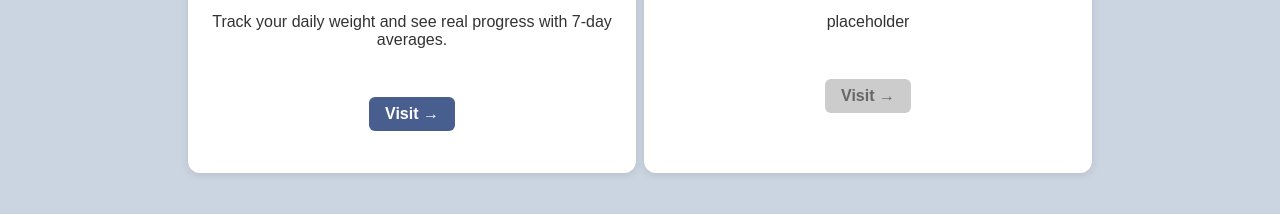
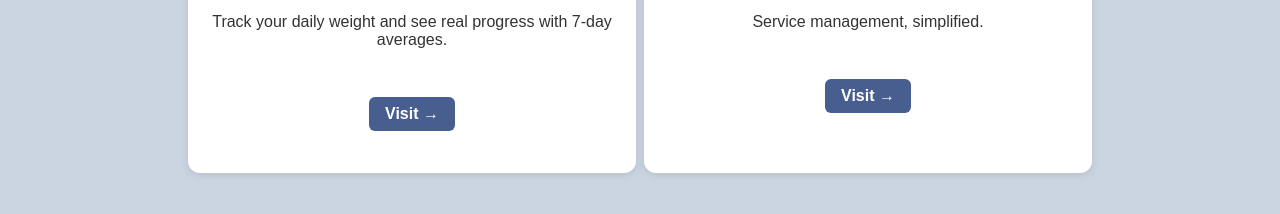
Before and after one commit to jwbwvf/jwbwvf.github.io, a plain HTML site: page index.html in a window 1280 px wide. Shown: the part 238-452 px from the top of the page. Drawn offline with Linux system fonts and the light colour scheme.

Commit message:
updated congregreat description and enabled visit button

```diff
--- a/index.html
+++ b/index.html
@@ -26,8 +26,8 @@
         <img src="images/congregreat-logo.png" alt="Congregreat Logo" class="app-logo" />
         <h2>Congregreat</h2>
       </div>
-      <p>placeholder</p>
-      <a href="https://congregreat.com" target="_blank" class="visit-btn disabled">Visit →</a>
+      <p>Service management, simplified.</p>
+      <a href="https://congregreat.com" target="_blank" class="visit-btn">Visit →</a>
     </div>
 
 
```
